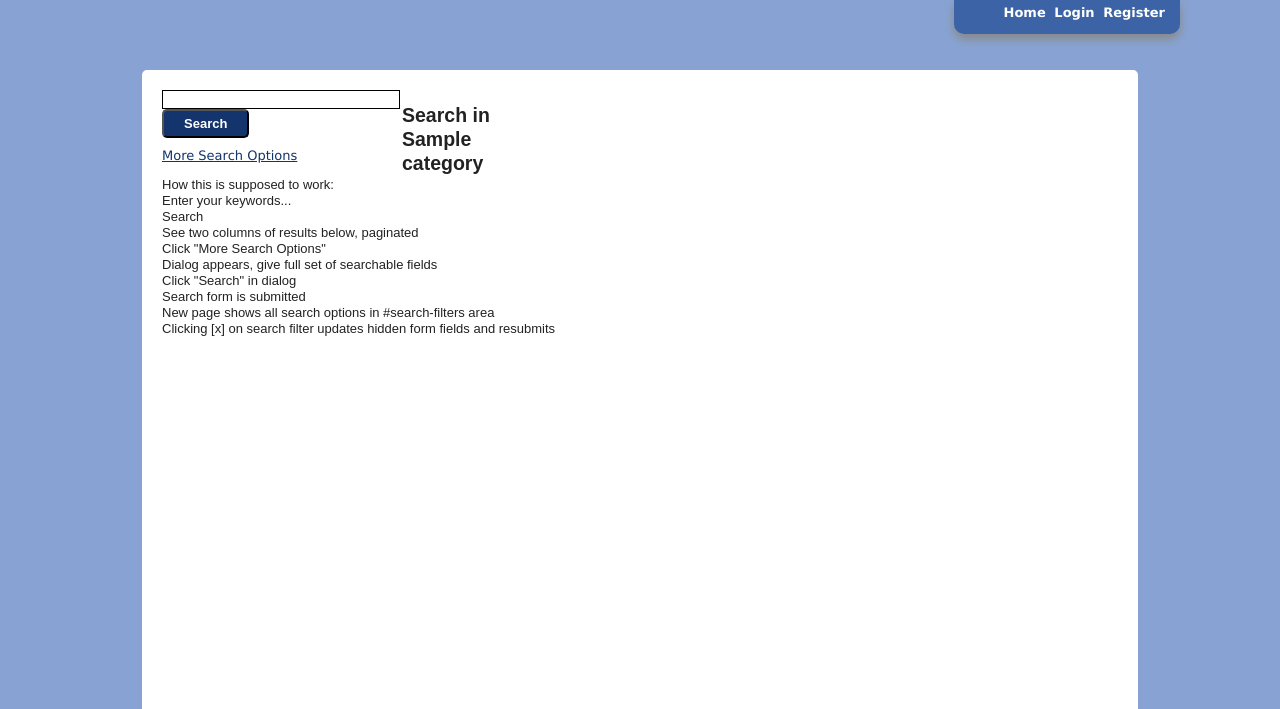
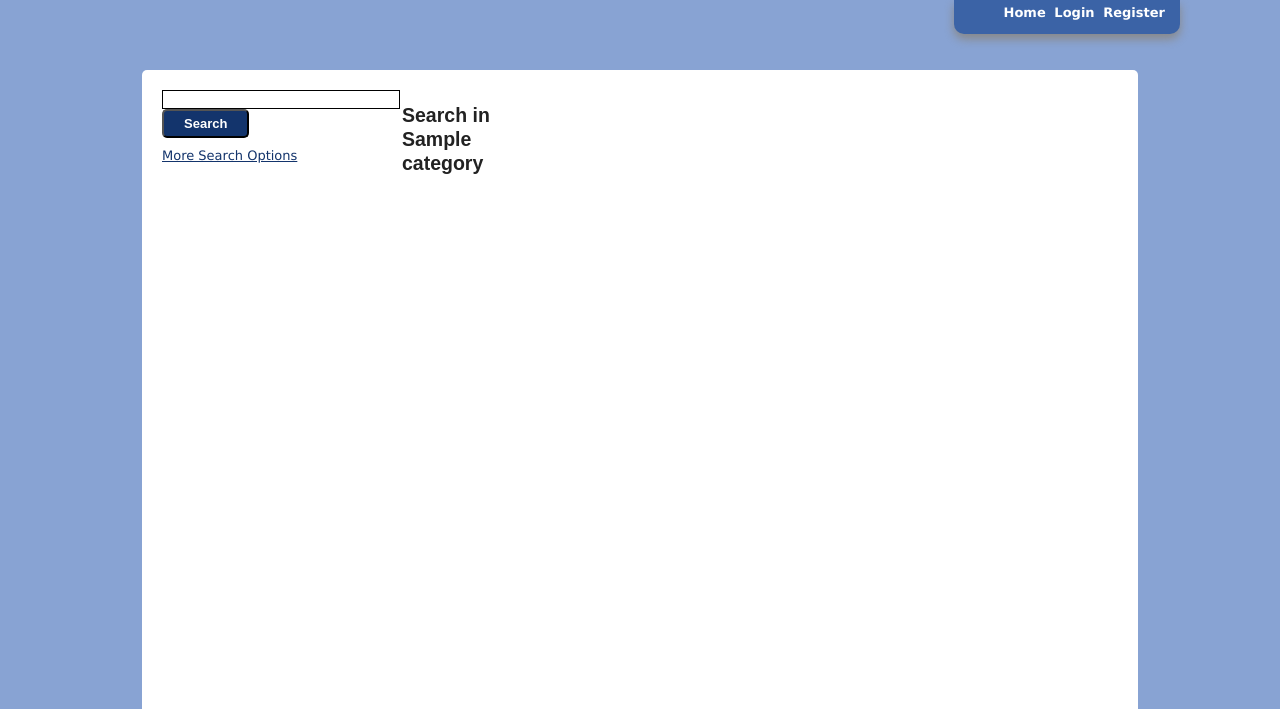
Before and after one commit to saebyn/django-classifieds, a Django app: template classifieds/templates/classifieds/search.html in a window 1280 px wide. Shown: the top 709 px of the page. Run offline with Django 3.2, Linux system fonts and the light colour scheme; the template is opened without the code that fills it: most values are stand-ins (such as "Sample title", 1, 10 or a date in 2020).

Commit message:
Misc bug fixes, template and code cleanup.

```diff
--- a/classifieds/templates/classifieds/search.html
+++ b/classifieds/templates/classifieds/search.html
@@ -1,36 +1,17 @@
 {% extends "base.html" %}
-{% comment %}
-  $Id$
-{% endcomment %}
+{% load i18n %}
 
 {% block content %}
 <div id="search-box">
- <h1>Search in {{ category.name }}</h1>
+ <h1>{% trans 'Search in' %} {{ category.name }}</h1>
 
  <form method="post" action="#">
+  {% csrf_token %}
   <input type="text" class="text" name="keywords" />
-  <input type="submit" class="submit" value="Search" />
+  <input type="submit" class="submit" value="{% trans 'Search' %}" />
  </form>
 
  <div id="search-filters"></div>
- <a href="#" id="search-options">More Search Options</a>
- {% comment %}
-  {% for form in forms %}
-   {{ form }}
-  {% endfor %}
- {% endcomment %}
+ <a href="#" id="search-options">{% trans 'More Search Options' %}</a>
 </div>
-
-<p>How this is supposed to work:<br />
-Enter your keywords...<br />
-Search<br />
-See two columns of results below, paginated<br />
-Click "More Search Options"<br />
-Dialog appears, give full set of searchable fields<br />
-Click "Search" in dialog<br />
-Search form is submitted<br />
-New page shows all search options in #search-filters area<br />
-Clicking [x] on search filter updates hidden form fields and resubmits
-</p>
-
 {% endblock %}
--- a/classifieds/utils.py
+++ b/classifieds/utils.py
@@ -20,6 +20,7 @@ from django.http import HttpResponse
 from django.forms.fields import EMPTY_VALUES
 
 from classifieds.conf import settings
+from classifieds.search import SelectForm, searchForms
 from classifieds.models import Ad, Field, Category, Pricing, PricingOptions
 
 
```
Also changed, not shown: classifieds/templates/classifieds/category_choice.html (+4 -9 lines), classifieds/templates/classifieds/category_overview.html (+6 -3 lines), classifieds/urls.py (+4 -3 lines), classifieds/views/browse.py (+5 -18 lines).
